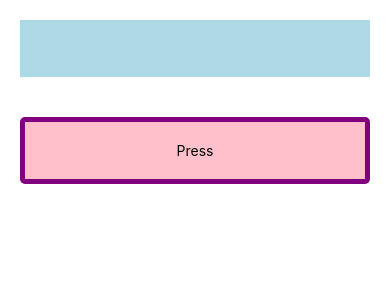
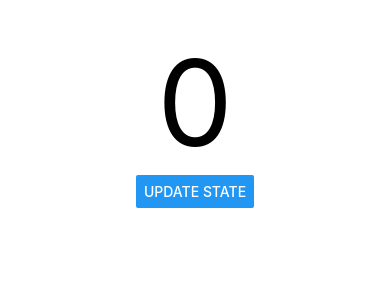
Before and after one commit to redhawk5200/Calculator-App, a React Native app: screen / in a window 390 px wide. Shown: the top 300 px of the page. Built offline with nearby package versions, Linux system fonts and the light colour scheme.

Commit message:
useEffect hook
using the useEffect() to prompt the warning on the screen using console.log()

```diff
--- a/App.js
+++ b/App.js
@@ -1,5 +1,5 @@
 //to change a data type dynamically you have to import {useState} from react library
-import React, {useState} from 'react';
+import React, {useEffect, useState} from 'react';
 
 //here we import the properties like text, buttons etc from react native
 import {
@@ -21,19 +21,19 @@ import styles from './styles';
 
 export default function App() {
 
-  const [name, setName] = useState("");
+  const [number, setNumber] = useState(0);
+
+  useEffect(()=>{
+    if(number>30){
+      console.log("The amount has exceeded the limit");
+    }
+  })
 
   return (
-    <TouchableWithoutFeedback onPress={()=>Keyboard.dismiss()}>
       <View style={styles.container}>
-        <TextInput style={styles.input} onChangeText={(text)=>setName(text)} />
-        <TouchableOpacity onPress={()=>Alert.alert("Your Details:","Your name is " + name)}>
-          <View style={styles.button} >
-            <Text>Press</Text>
-          </View>
-        </TouchableOpacity>
+        <Text style={styles.text}>{number}</Text>
+        <Button title="Update State" onPress={()=>setNumber(number+1)}/>
       </View>
-    </TouchableWithoutFeedback>
   );
 }
 
--- a/styles.js
+++ b/styles.js
@@ -2,7 +2,7 @@ import {StyleSheet} from 'react-native';
 
 export default StyleSheet.create({
     container: {
-      //alignItems: 'center',
+      alignItems: 'center',
       backgroundColor: 'white',
       flex: 1,
     },
@@ -20,6 +20,9 @@ export default StyleSheet.create({
         borderRadius: 5,
         alignItems: 'center',
     },
-    image: {
-    }
+    text: {
+        marginTop: 30,
+        fontSize: 120,
+
+    },
   });
```
